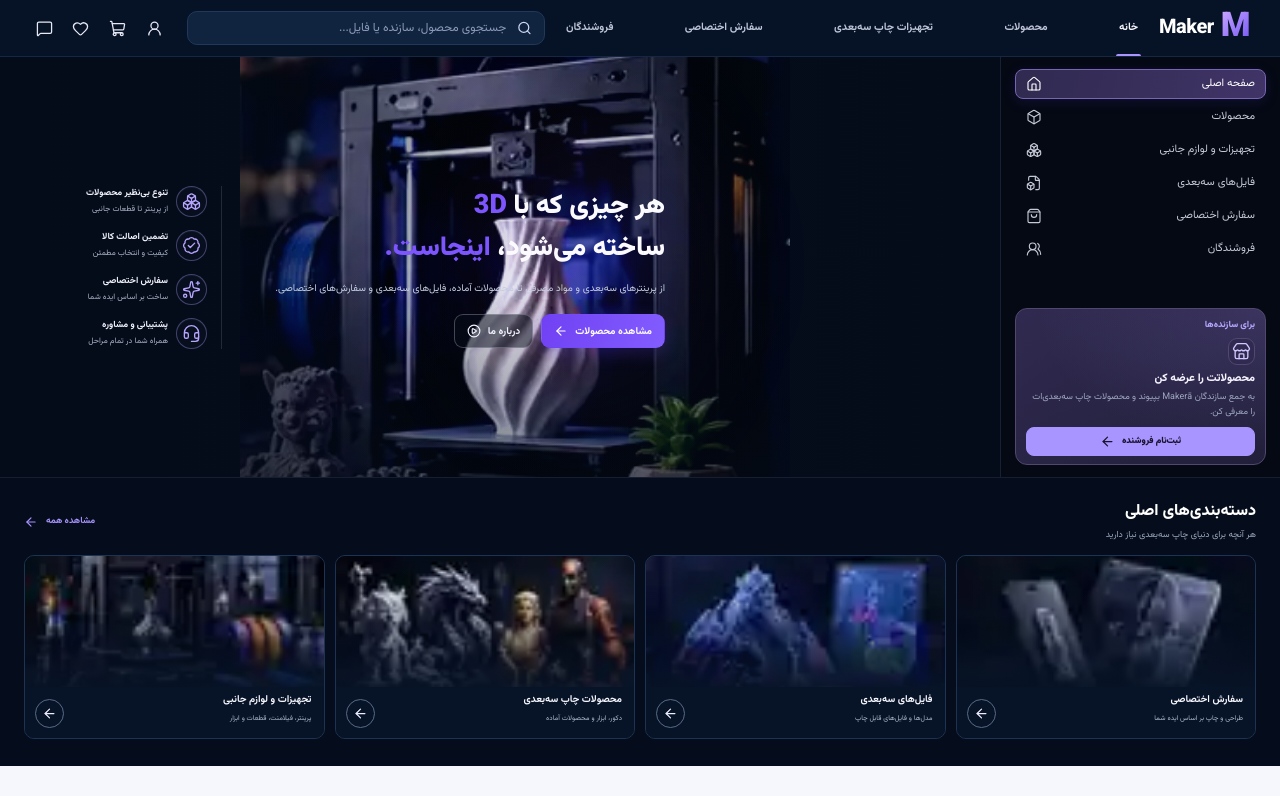
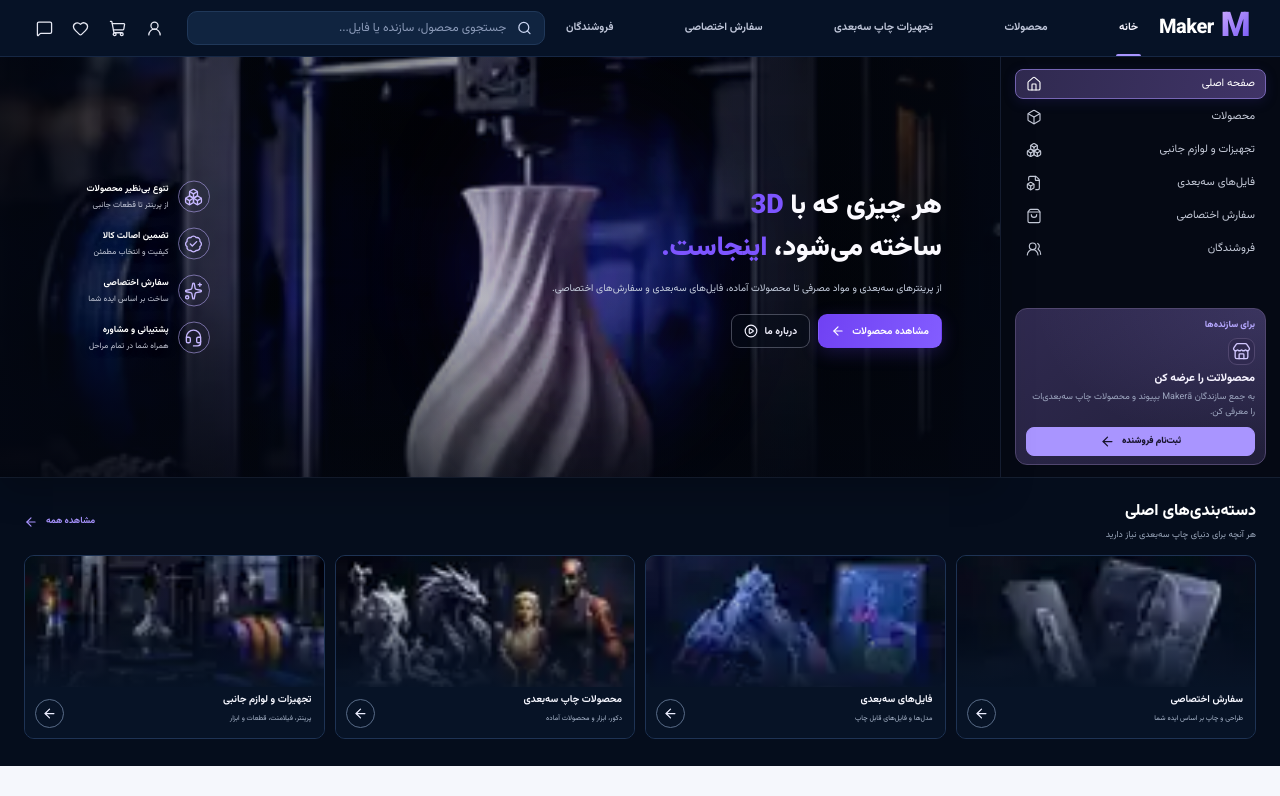
Before and after one commit to ParisaAtaee2000/web-projects, a React (Vite) app in the folder 3d-marketplace/: page / in a window 1280 px wide. Shown: the top 796 px of the page. Built offline with nearby package versions, Linux system fonts and the light colour scheme.

Commit message:
Overlay hero benefits on gradient hero canvas

```diff
--- a/3d-marketplace/src/components/hero/hero-image-polish.css
+++ b/3d-marketplace/src/components/hero/hero-image-polish.css
@@ -46,3 +46,259 @@
       linear-gradient(0deg, rgba(4, 12, 26, 0.8) 0%, transparent 55%);
   }
 }
+
+
+/* Hero is one continuous canvas: the benefits float on top of its gradient, not in a separate panel. */
+@media (min-width: 761px) {
+  .home-hero-layout > .hero {
+    position: relative;
+    isolation: isolate;
+    overflow: hidden;
+    height: 420px;
+    min-height: 420px;
+    border: 0;
+    border-radius: 0;
+    box-shadow: inset 0 0 72px rgba(0, 0, 0, .34), 0 14px 34px rgba(0, 0, 0, .2);
+  }
+
+  .home-hero-layout .hero-visual {
+    position: absolute;
+    inset: 0;
+    z-index: 0;
+  }
+
+  .home-hero-layout .hero-visual__image {
+    inset: 0;
+    width: 100%;
+    height: 100%;
+    object-fit: cover;
+    object-position: center 48%;
+    opacity: .96;
+    filter: saturate(.96) contrast(1.06) brightness(.92);
+  }
+
+  .home-hero-layout .hero-visual__shade {
+    position: absolute;
+    inset: 0;
+    background:
+      linear-gradient(
+        90deg,
+        rgba(3, 7, 17, .88) 0%,
+        rgba(3, 7, 17, .56) 18%,
+        rgba(3, 7, 17, .14) 46%,
+        rgba(3, 7, 17, .28) 67%,
+        rgba(3, 7, 17, .78) 100%
+      ),
+      linear-gradient(
+        0deg,
+        rgba(3, 7, 17, .68) 0%,
+        rgba(3, 7, 17, .04) 42%,
+        rgba(3, 7, 17, .22) 100%
+      );
+  }
+
+  .home-hero-layout .hero__inner {
+    display: block;
+    position: relative;
+    z-index: 1;
+    width: 100%;
+    height: 100%;
+    min-height: 0;
+    padding: 22px 30px;
+    direction: rtl;
+  }
+
+  .home-hero-layout .hero__main {
+    display: flex;
+    align-items: center;
+    justify-content: flex-start;
+    width: 100%;
+    height: 100%;
+    min-width: 0;
+    padding-left: clamp(174px, 20vw, 208px);
+    padding-right: clamp(12px, 2.2vw, 32px);
+    direction: rtl;
+  }
+
+  .home-hero-layout .hero-content {
+    width: min(100%, 430px);
+    max-width: 430px;
+    margin: 0;
+    text-align: right;
+  }
+
+  .home-hero-layout .hero__features {
+    position: absolute;
+    top: 50%;
+    left: clamp(16px, 2vw, 28px);
+    z-index: 2;
+    width: clamp(150px, 17vw, 184px);
+    max-width: 184px;
+    min-width: 0;
+    margin: 0;
+    padding: 0;
+    border: 0;
+    background: transparent;
+    box-shadow: none;
+    transform: translateY(-50%);
+  }
+
+  .home-hero-layout .hero-benefits {
+    display: flex;
+    flex-direction: column;
+    gap: 15px;
+    padding: 0;
+    margin: 0;
+    background: transparent;
+  }
+
+  .home-hero-layout .hero-benefit {
+    display: flex;
+    align-items: center;
+    gap: 9px;
+    min-width: 0;
+    direction: rtl;
+    background: transparent;
+  }
+
+  .home-hero-layout .hero-benefit__icon {
+    flex: 0 0 32px;
+    width: 32px;
+    height: 32px;
+    border: 1px solid rgba(190, 174, 255, .54);
+    border-radius: 50%;
+    background: transparent;
+    color: #c6b7ff;
+    box-shadow: none;
+    backdrop-filter: none;
+  }
+
+  .home-hero-layout .hero-benefit__copy {
+    gap: 2px;
+    text-align: right;
+    text-shadow: 0 1px 8px rgba(0, 0, 0, .7);
+  }
+
+  .home-hero-layout .hero-benefit__copy strong {
+    color: #fff;
+    font-size: 9px;
+    line-height: 1.65;
+  }
+
+  .home-hero-layout .hero-benefit__copy small {
+    color: rgba(231, 235, 248, .85);
+    font-size: 8px;
+    line-height: 1.6;
+  }
+}
+
+@media (max-width: 1000px) and (min-width: 761px) {
+  .home-hero-layout .hero__inner {
+    padding-inline: 18px;
+  }
+
+  .home-hero-layout .hero__main {
+    padding-left: 164px;
+    padding-right: 10px;
+  }
+
+  .home-hero-layout .hero__features {
+    left: 12px;
+    width: 145px;
+  }
+
+  .home-hero-layout .hero-benefits {
+    gap: 12px;
+  }
+
+  .home-hero-layout .hero-benefit__icon {
+    flex-basis: 28px;
+    width: 28px;
+    height: 28px;
+  }
+}
+
+@media (max-width: 760px) {
+  .home-hero-layout > .hero {
+    height: auto;
+    min-height: 0;
+    box-shadow: inset 0 0 48px rgba(0, 0, 0, .25);
+  }
+
+  .home-hero-layout .hero-visual__image {
+    inset: 0;
+    width: 100%;
+    height: 100%;
+    object-position: 58% center;
+    opacity: .82;
+    filter: saturate(1.02) contrast(1.04) brightness(.82);
+  }
+
+  .home-hero-layout .hero-visual__shade {
+    background:
+      linear-gradient(90deg, rgba(3, 7, 17, .83) 0%, rgba(3, 7, 17, .58) 60%, rgba(3, 7, 17, .62) 100%),
+      linear-gradient(0deg, rgba(3, 7, 17, .86) 0%, rgba(3, 7, 17, .12) 60%, rgba(3, 7, 17, .34) 100%);
+  }
+
+  .home-hero-layout .hero__inner {
+    display: flex;
+    flex-direction: column;
+    align-items: stretch;
+    gap: 22px;
+    width: 100%;
+    height: auto;
+    padding: 34px 20px 24px;
+    direction: rtl;
+  }
+
+  .home-hero-layout .hero__main {
+    width: 100%;
+    height: auto;
+    min-height: 190px;
+    padding: 0;
+    justify-content: flex-start;
+  }
+
+  .home-hero-layout .hero__features {
+    position: relative;
+    top: auto;
+    left: auto;
+    width: 100%;
+    max-width: none;
+    padding: 15px 0 0;
+    border: 0;
+    border-top: 1px solid rgba(211, 216, 241, .22);
+    background: transparent;
+    box-shadow: none;
+    transform: none;
+  }
+
+  .home-hero-layout .hero-benefits {
+    display: grid;
+    grid-template-columns: repeat(2, minmax(0, 1fr));
+    gap: 13px 12px;
+    background: transparent;
+  }
+
+  .home-hero-layout .hero-benefit {
+    align-items: center;
+    gap: 8px;
+    background: transparent;
+  }
+
+  .home-hero-layout .hero-benefit__icon {
+    flex-basis: 30px;
+    width: 30px;
+    height: 30px;
+    background: transparent;
+    box-shadow: none;
+  }
+
+  .home-hero-layout .hero-benefit__copy strong {
+    font-size: 10px;
+  }
+
+  .home-hero-layout .hero-benefit__copy small {
+    font-size: 8px;
+  }
+}
```
